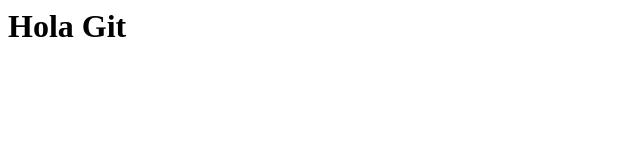
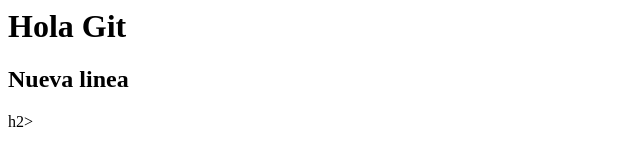
Before and after one commit to camargoj/github-test, a plain HTML site: page index.html in a window 1280 px wide. Shown: the whole page, without its empty margins (0-640 px from the left). Drawn offline with Linux system fonts and the light colour scheme.

Commit message:
Tercer commit

```diff
--- a/index.html
+++ b/index.html
@@ -1,5 +1,6 @@
 <html>
 <body>
 <h1>Hola Git</h1>
+<h2>Nueva linea</h2>h2>
 </body>
 </html>
```
Also changed, not shown: 1 other file.
